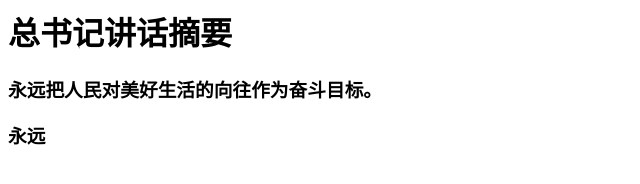
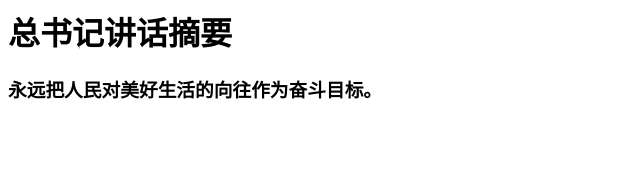
Before and after one commit to zhangqhai/zhangqhai.github.io, a plain HTML site: page index.html in a window 1280 px wide. Shown: the full height of the page, 0-640 px from the left. Drawn offline with Linux system fonts and the light colour scheme.

Commit message:
update index.html

```diff
--- a/index.html
+++ b/index.html
@@ -1,3 +1,2 @@
 <h1>总书记讲话摘要</h1>
 <h3>永远把人民对美好生活的向往作为奋斗目标。</h3>
-<h3>永远</h3>
```
